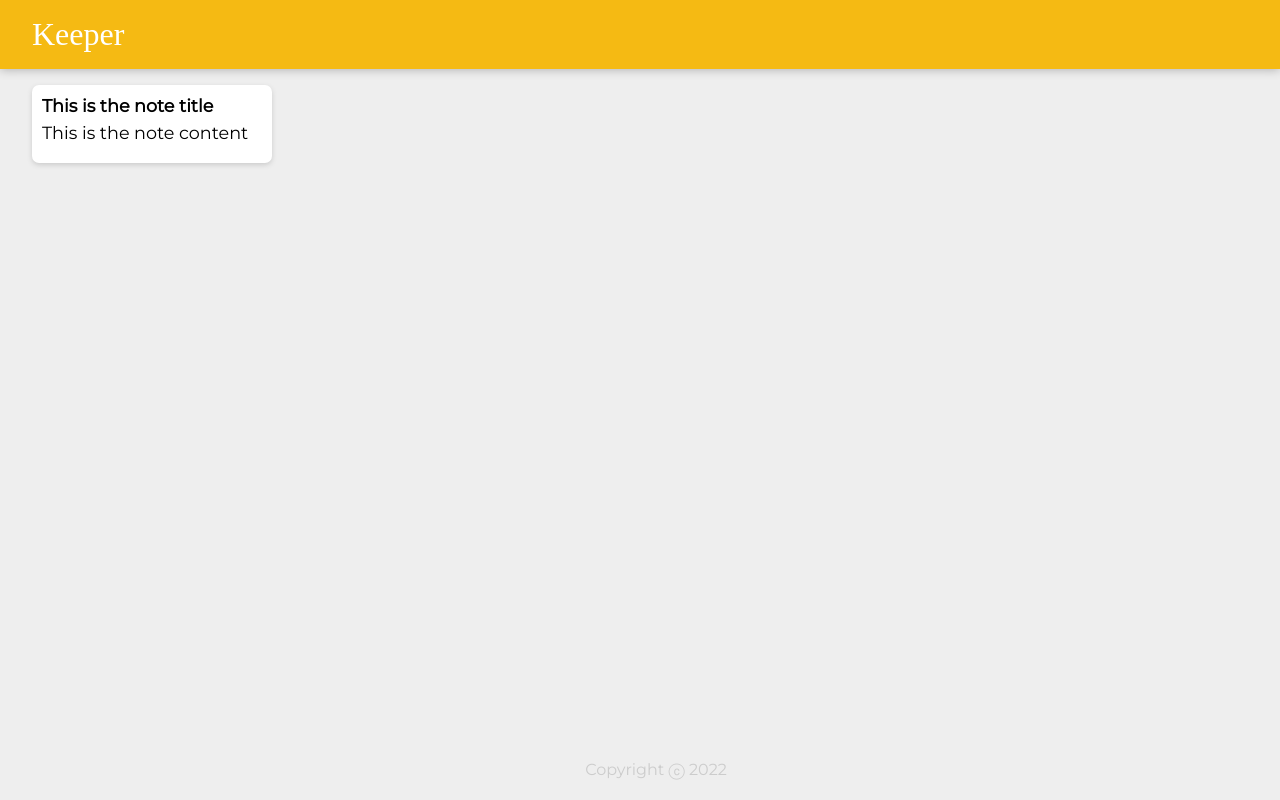
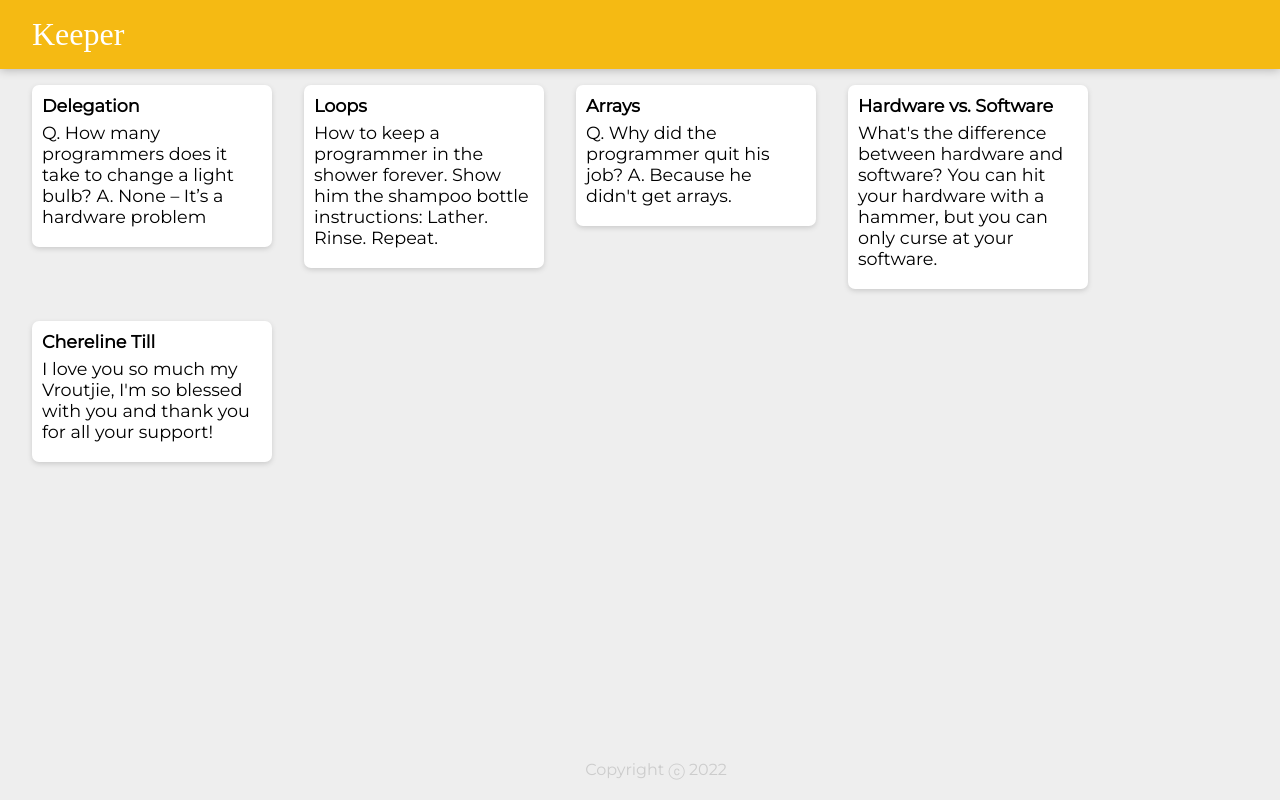
Before and after one commit to Jacquestill/keeper-app, a React (Create React App) app: page / in a window 1280 px wide. Built offline with nearby package versions, Linux system fonts and the light colour scheme; a web font is replaced by a local one.

Commit message:
Adding props and arrow function

```diff
--- a/src/Components/App.jsx
+++ b/src/Components/App.jsx
@@ -2,12 +2,15 @@ import React from "react";
 import Heading from "./Heading";
 import Footer from "./Footer";
 import Note from "./Note";
+import notes from "../notes";
 
 function App() {
   return (
     <div>
       <Heading />
-      <Note />
+      {notes.map((entry) => (
+        <Note key={entry.key} title={entry.title} content={entry.content} />
+      ))}
       <Footer />
     </div>
   );
--- a/src/Components/Note.jsx
+++ b/src/Components/Note.jsx
@@ -1,10 +1,10 @@
 import React from "react";
 
-function Note() {
+function Note(props) {
   return (
     <div className="note">
-      <h1>This is the note title</h1>
-      <p>This is the note content</p>
+      <h1>{props.title}</h1>
+      <p>{props.content}</p>
     </div>
   );
 }
--- /dev/null
+++ b/src/notes.js
@@ -0,0 +1,34 @@
+const notes = [
+  {
+    key: 1,
+    title: "Delegation",
+    content:
+      "Q. How many programmers does it take to change a light bulb? A. None – It’s a hardware problem",
+  },
+  {
+    key: 2,
+    title: "Loops",
+    content:
+      "How to keep a programmer in the shower forever. Show him the shampoo bottle instructions: Lather. Rinse. Repeat.",
+  },
+  {
+    key: 3,
+    title: "Arrays",
+    content:
+      "Q. Why did the programmer quit his job? A. Because he didn't get arrays.",
+  },
+  {
+    key: 4,
+    title: "Hardware vs. Software",
+    content:
+      "What's the difference between hardware and software? You can hit your hardware with a hammer, but you can only curse at your software.",
+  },
+  {
+    key: 5,
+    title: "Chereline Till",
+    content:
+      "I love you so much my Vroutjie, I'm so blessed with you and thank you for all your support!",
+  },
+];
+
+export default notes;
```
